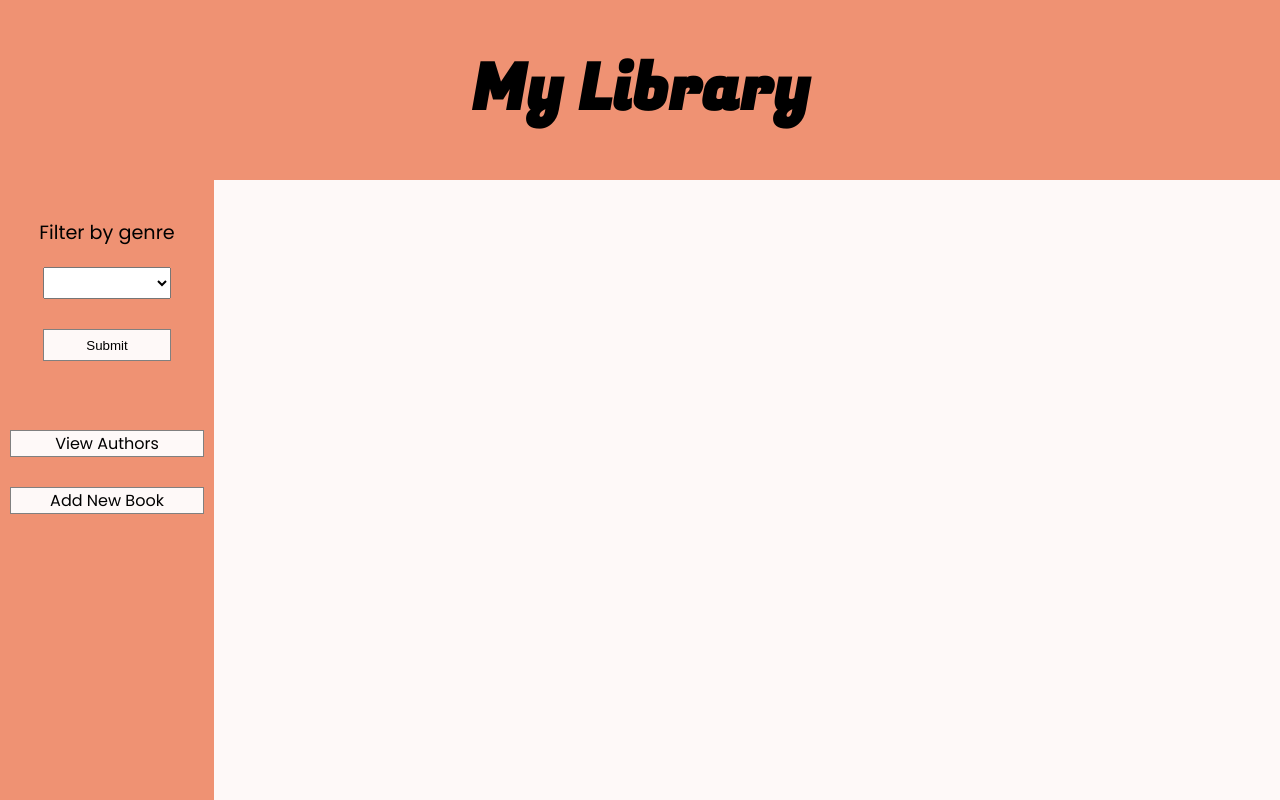
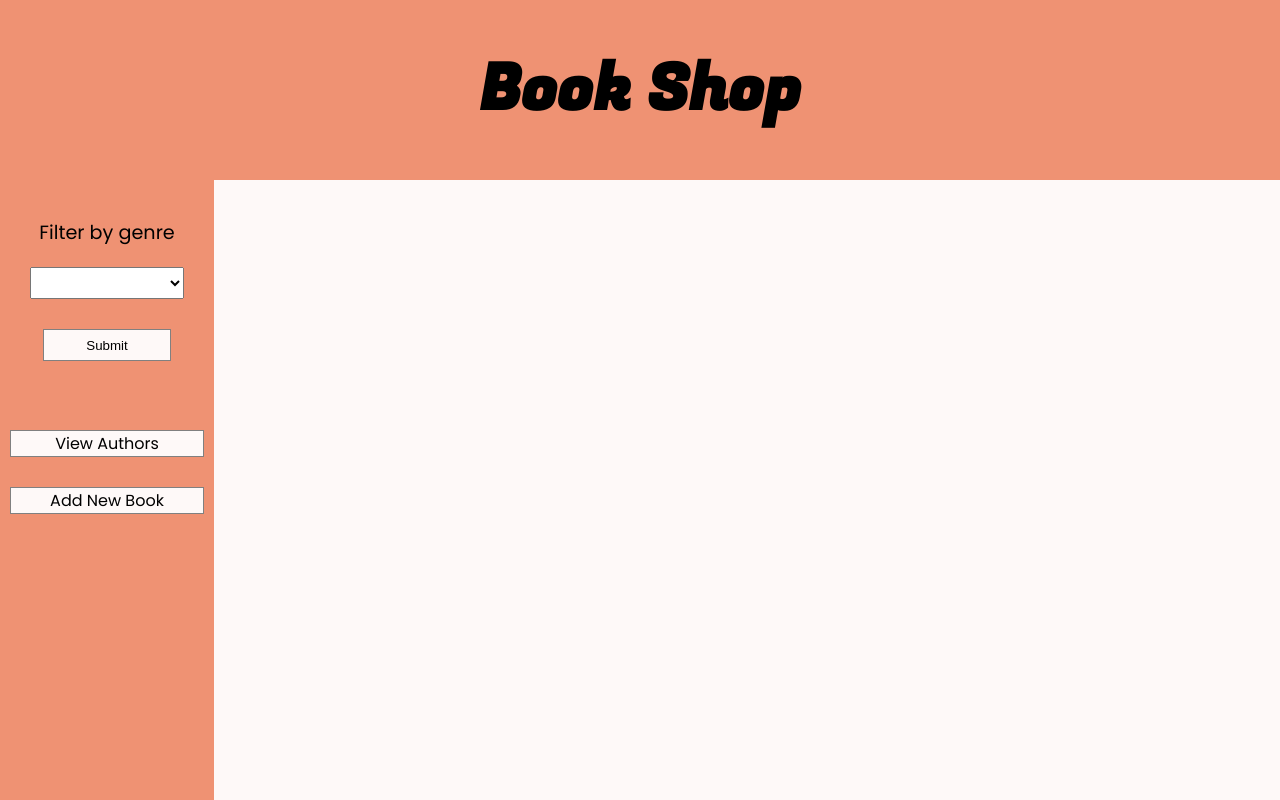
Before and after one commit to vicbrooke/book-store, a website: page public/index.html in a window 1280 px wide. Shown: the top 800 px of the page. Drawn offline with Linux system fonts and the light colour scheme; no server answers.

Commit message:
title changed

```diff
--- a/public/index.html
+++ b/public/index.html
@@ -6,11 +6,11 @@
     <meta name="viewport" content="width=device-width, initial-scale=1.0" />
     <link rel="stylesheet" href="style.css" />
     <script src="script.js" defer></script>
-    <title>My Library</title>
+    <title>Book Shop</title>
   </head>
   <body>
     <header>
-      <h1>My Library</h1>
+      <h1>Book Shop</h1>
     </header>
     <main>
       <nav>
--- a/public/style.css
+++ b/public/style.css
@@ -40,7 +40,7 @@ label {
 }
 
 select {
-  width: 10vw;
+  width: 12vw;
   height: 2.5vw;
 }
 
```
Also changed, not shown: public/add_book.html (+2 -2 lines), public/edit_author.html (+2 -2 lines), public/view_authors.html (+2 -2 lines).
